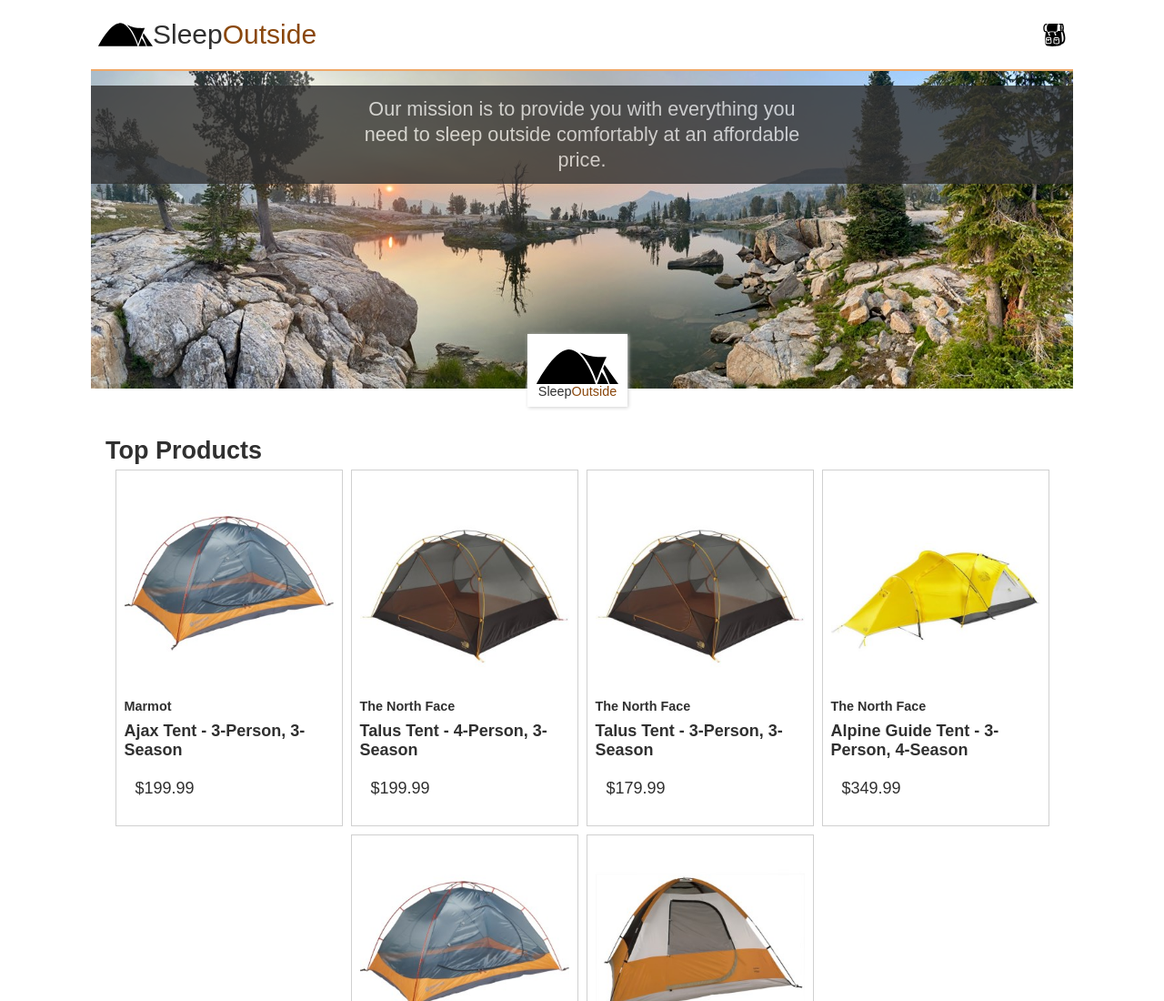
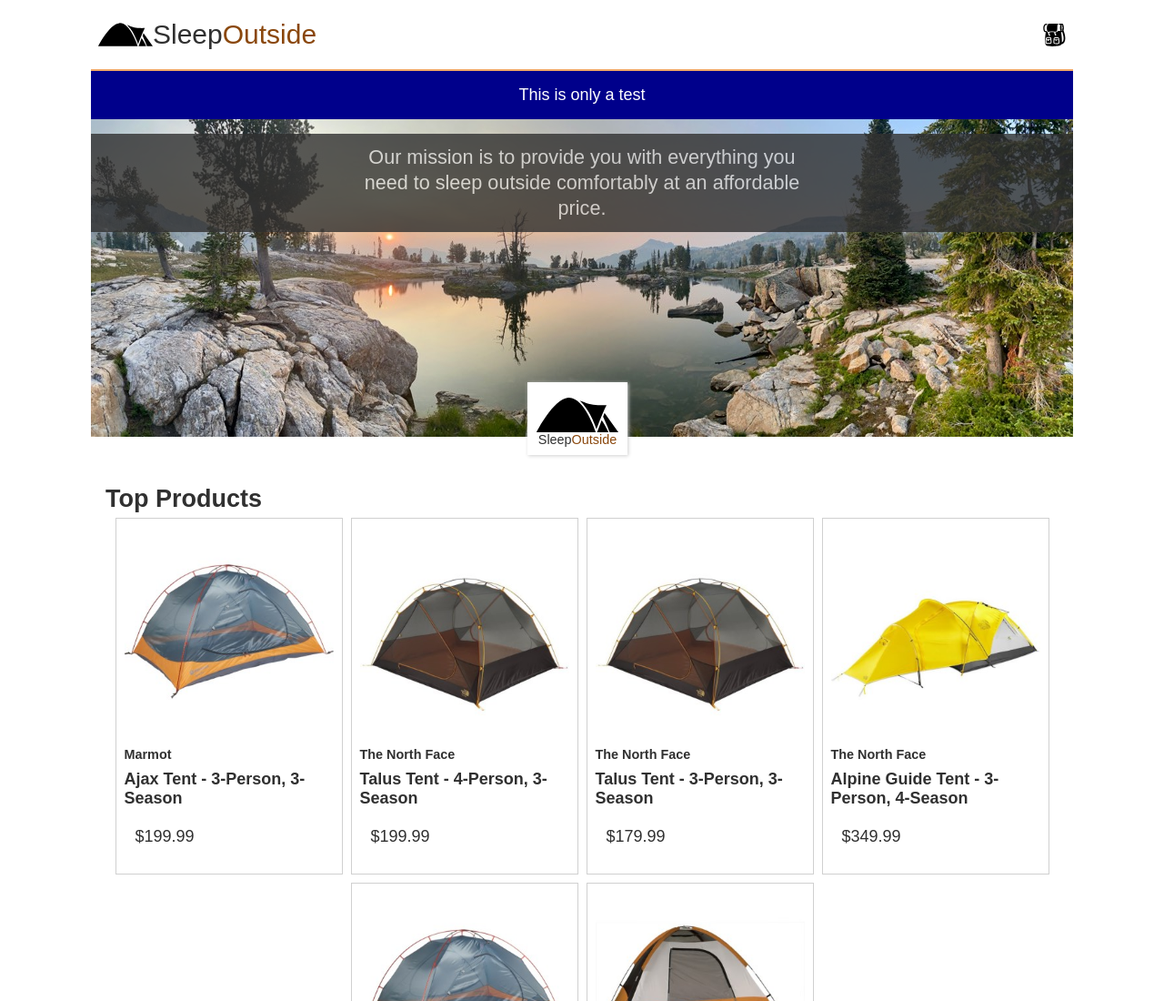
Before and after one commit to hallegracecooper/wdd330-sleepoutside, a website built with Vite: page src/index.html in a window 1280 px wide. Shown: the top 1100 px of the page at 91% size. Built offline with nearby package versions, Linux system fonts and the light colour scheme.

Commit message:
individual3

```diff
--- a/src/css/style.css
+++ b/src/css/style.css
@@ -277,3 +277,15 @@
 .hide {
   display: none;
 }
+
+.alert-list {
+  margin: 0;
+  padding: 0;
+  width: 100%;
+}
+
+.alert-list p {
+  margin: 0;
+  padding: 1rem;
+  text-align: center;
+}
--- /dev/null
+++ b/src/js/Alert.js
@@ -0,0 +1,37 @@
+export default class Alert {
+  constructor() {
+    this.path = '/json/alerts.json';
+  }
+
+  async init() {
+    try {
+      const response = await fetch(this.path);
+      if (response.ok) {
+        const alerts = await response.json();
+        this.renderAlerts(alerts);
+      }
+    } catch (error) {
+      console.error('Error loading alerts:', error);
+    }
+  }
+
+  renderAlerts(alerts) {
+    if (!alerts || !alerts.length) return;
+
+    const section = document.createElement('section');
+    section.classList.add('alert-list');
+
+    alerts.forEach(alert => {
+      const p = document.createElement('p');
+      p.textContent = alert.message;
+      p.style.backgroundColor = alert.background;
+      p.style.color = alert.color;
+      section.appendChild(p);
+    });
+
+    const main = document.querySelector('main');
+    if (main) {
+      main.prepend(section);
+    }
+  }
+}
--- a/src/js/main.js
+++ b/src/js/main.js
@@ -1,10 +1,14 @@
 import ProductData from './ProductData.js';
 import ProductList from './ProductList.mjs';
 import { loadHeaderFooter } from "./utils.mjs";
+import Alert from './Alert.js';
 
 const dataSource = new ProductData('tents');
 const element = document.querySelector('.product-list');
 const productList = new ProductList('tents', dataSource, element);
+
+const alert = new Alert();
+alert.init();
 productList.init();
 
 loadHeaderFooter();
--- /dev/null
+++ b/src/public/json/alerts.json
@@ -0,0 +1,7 @@
+[
+  {
+    "message": "This is only a test",
+    "background": "darkblue",
+    "color": "white"
+  }
+]
```
